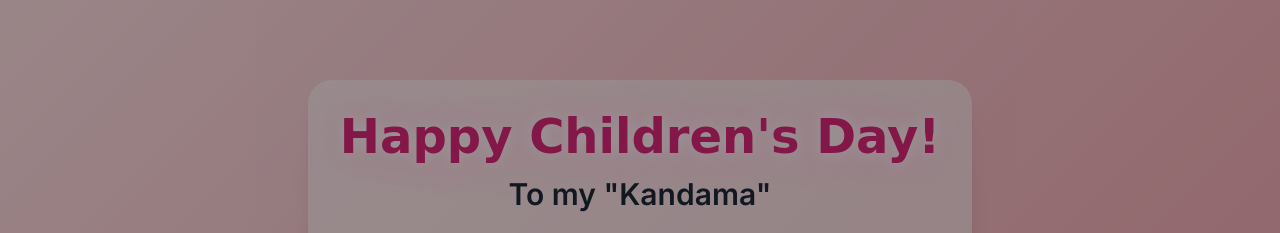
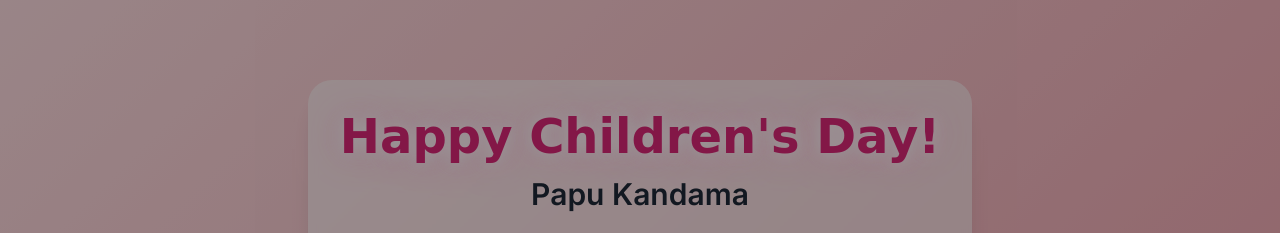
Before and after one commit to VTU-Resources/82, a plain HTML site: page index.html in a window 1280 px wide. Shown: the top 233 px of the page. Drawn offline with nearby package versions, Linux system fonts and the light colour scheme; a web font is replaced by a local one.

Commit message:
Update index.html

```diff
--- a/index.html
+++ b/index.html
@@ -194,7 +194,7 @@
                 Happy Children's Day!
             </h1>
             <p class="text-2xl md:text-3xl font-semibold text-gray-800 mb-6">
-                To my "Kandama"
+                Papu Kandama
             </p>
             <p class="text-xl md:text-2xl text-gray-700 leading-relaxed max-w-md cursive-font font-medium">
                 "Nan Muddina henthi, nan papu devate, kandama"
```
